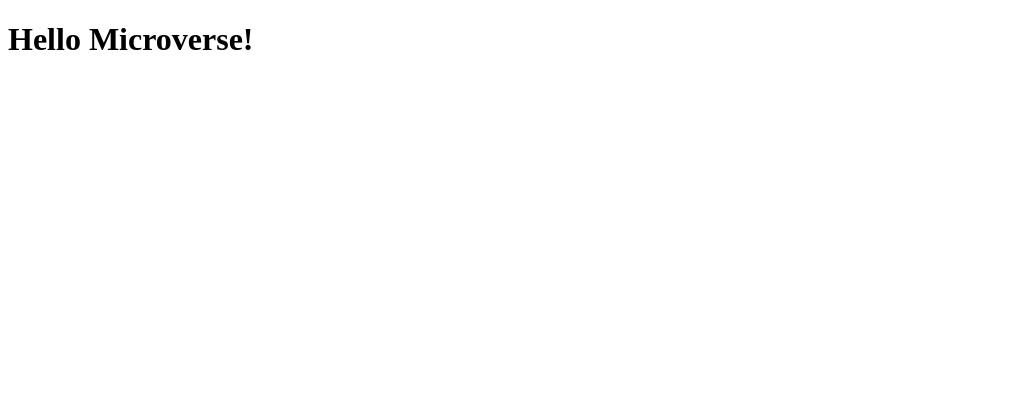
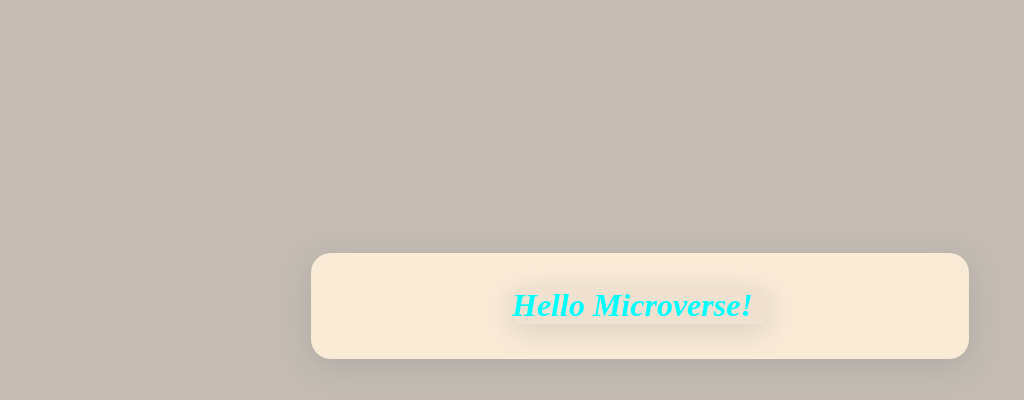
Before and after one commit to Kel-nana/Hello_Microverse-_Project, a plain HTML site: page index.html in a window 1280 px wide. Shown: the whole page, without its empty margins (0-1024 px from the left). Drawn offline with Linux system fonts and the light colour scheme.

Commit message:
addition of css styles

```diff
--- a/style.css
+++ b/style.css
@@ -1,3 +1,25 @@
+body {
+  background-color: rgb(196, 188, 179);
+}
+
+div {
+  margin: auto;
+  width: 50%;
+  border: 3px solid transparent;
+  padding: 10px;
+  border-radius: 20px;
+  box-shadow: rgba(100, 100, 111, 0.2) 0px 7px 29px 0px;
+  margin-top: 20%;
+  background-color: antiquewhite;
+}
+
 h1 {
-  color: black;
+  margin-left: auto;
+  margin-right: auto;
+  width: 8em;
+  color: aqua;
+  font-style: italic;
+  background-color: rgba(201, 187, 187, 0.199);
+  border-radius: 10px;
+  box-shadow: rgba(100, 100, 111, 0.2) 0px 7px 29px 0px;
 }
```
